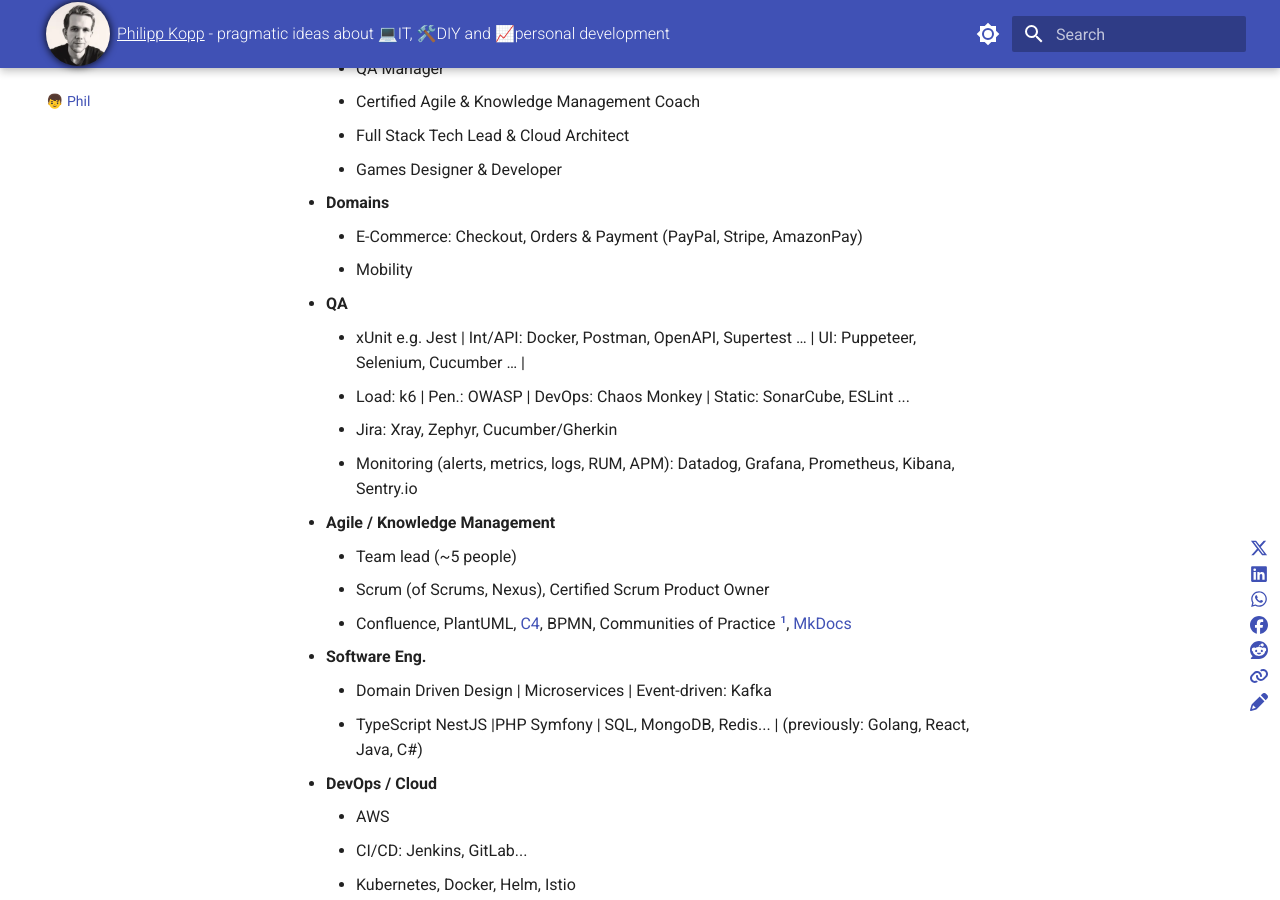
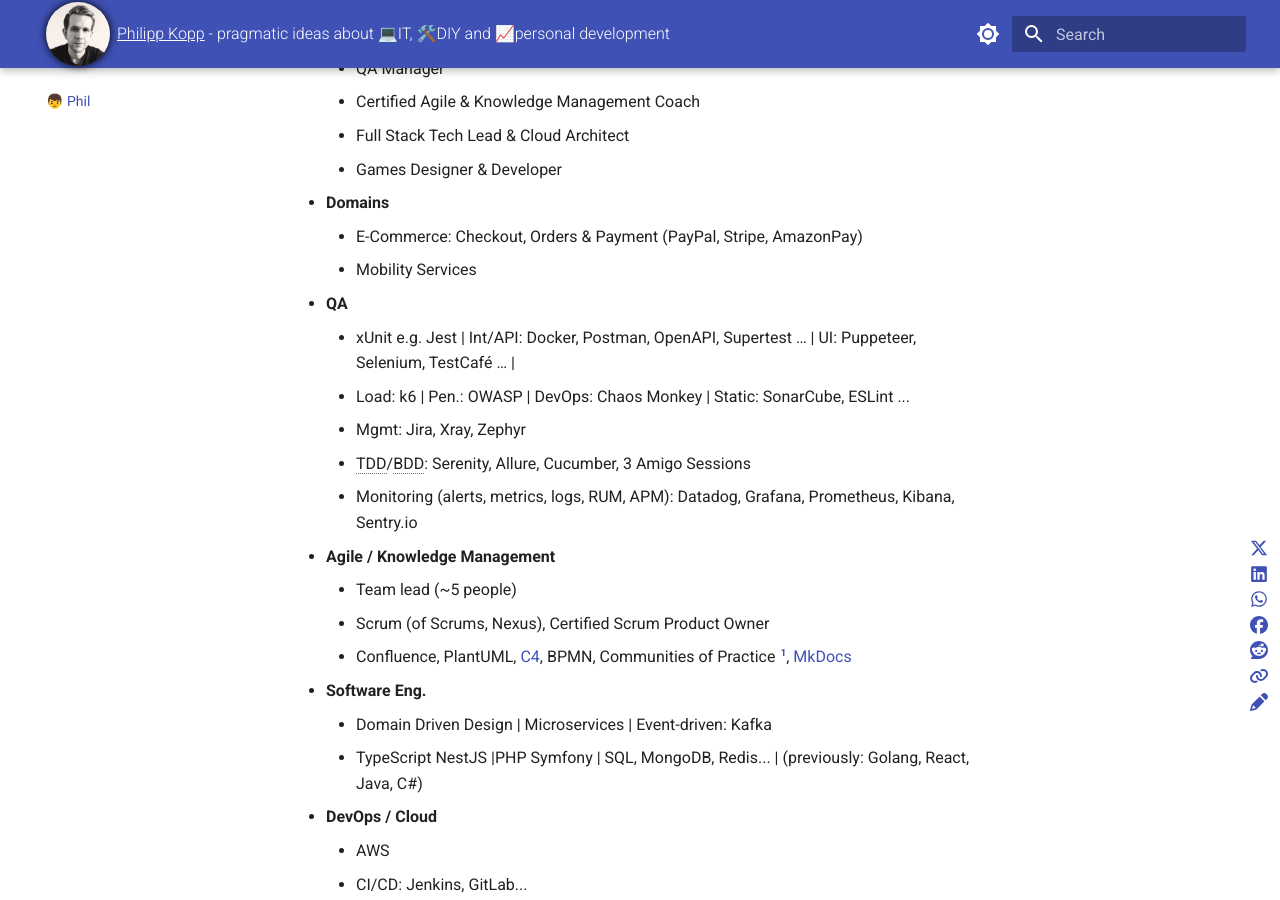
Before and after one commit to phil-m-kopp/phil-m-kopp.github.io, an MkDocs documentation site: the page built from docs/about.md, in a window 1280 px wide and 900 px high, scrolled down 1117 px. Built offline with MkDocs 1.6.1 and Material for MkDocs 9.7.7, drawn with Linux system fonts in a browser that asks for light colours; comment, search, counter and statistics services are not loaded.

Commit message:
CV updates

```diff
--- a/docs/about.md
+++ b/docs/about.md
@@ -35,11 +35,12 @@
             - Games Designer & Developer
         - **Domains**
             - E-Commerce: Checkout, Orders & Payment (PayPal, Stripe, AmazonPay)
-            - Mobility
+            - Mobility Services
         - **QA**
-            - xUnit e.g. Jest | Int/API: Docker, Postman, OpenAPI, Supertest … | UI: Puppeteer, Selenium, Cucumber … |
+            - xUnit e.g. Jest | Int/API: Docker, Postman, OpenAPI, Supertest … | UI: Puppeteer, Selenium, TestCafé … |
             - Load: k6 | Pen.: OWASP | DevOps: Chaos Monkey | Static: SonarCube, ESLint ...
-            - Jira: Xray, Zephyr, Cucumber/Gherkin
+            - Mgmt: Jira, Xray, Zephyr
+            - TDD/BDD: Serenity, Allure, Cucumber, 3 Amigo Sessions
             - Monitoring (alerts, metrics, logs, RUM, APM): Datadog, Grafana, Prometheus, Kibana, Sentry.io
         - **Agile / Knowledge Management**
             - Team lead (~5 people)
```
Also changed, not shown: 1 other file.
